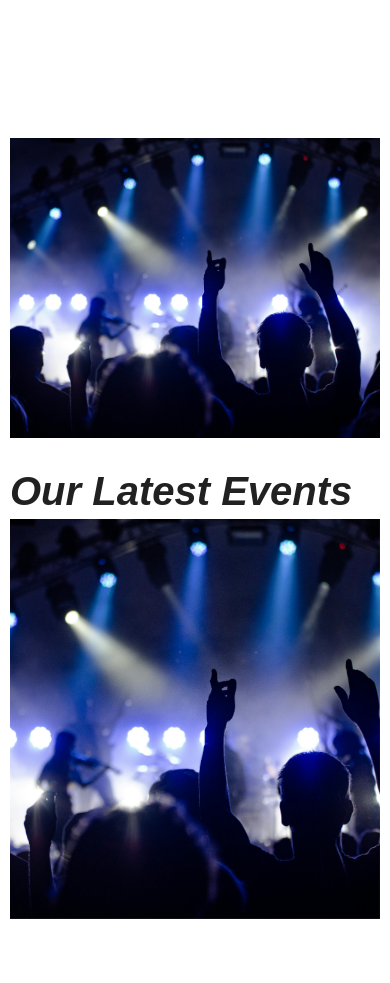
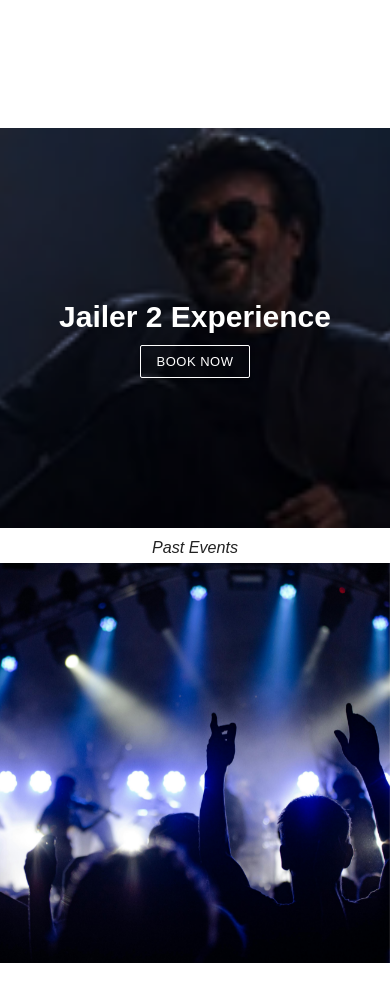
Before and after one commit to KESHAVBERG/sequeal, a plain HTML site: page index.html in a window 390 px wide. Shown: the part 1560-2543 px from the top of the page. Before the commit the page ends 2489 px from the top, so only its background shows below. Drawn offline with nearby package versions, Linux system fonts and the light colour scheme; a web font is replaced by a local one.

Commit message:
booknow test

```diff
--- a/index.html
+++ b/index.html
@@ -14,7 +14,9 @@
 
     <link rel="preconnect" href="https://fonts.googleapis.com">
     <link rel="preconnect" href="https://fonts.gstatic.com" crossorigin>
-<link href="https://fonts.googleapis.com/css2?family=Nunito:ital,wght@0,200..1000;1,200..1000&family=Pacifico&family=Rosario:ital,wght@0,300..700;1,300..700&family=SUSE:wght@100..800&display=swap" rel="stylesheet">
+    <link
+        href="https://fonts.googleapis.com/css2?family=Nunito:ital,wght@0,200..1000;1,200..1000&family=Pacifico&family=Rosario:ital,wght@0,300..700;1,300..700&family=SUSE:wght@100..800&display=swap"
+        rel="stylesheet">
     <link
         href="https://fonts.googleapis.com/css2?family=Courgette&family=Oswald:wght@200..700&family=Style+Script&display=swap"
         rel="stylesheet">
@@ -32,25 +34,28 @@
             </div>
         </div>
     </section>
-    <section id="Aboutus"  style="">
+    <section id="Aboutus">
         <div class="row">
-            <div class="col l12 m12 s12 about-text " style="">
-                <h6 class="fancy header-text" style="">About Us</h6>
+            <div class="col l12 m12 s12 about-text ">
+                <h6 class="fancy header-text">About Us</h6>
                 <p>Lorem ipsum dolor sit amet consectetur adipisicing elit. Magnam, in necessitatibus doloribus eveniet,
                     alias vero adipisci fuga molestias ea blanditiis earum sed corporis neque explicabo assumenda quos
-                    incidunt. Magni, nihil.Lorem ipsum dolor sit amet consectetur adipisicing elit. Magnam, in necessitatibus doloribus eveniet,
+                    incidunt. Magni, nihil.Lorem ipsum dolor sit amet consectetur adipisicing elit. Magnam, in
+                    necessitatibus doloribus eveniet,
                     alias vero adipisci fuga molestias ea blanditiis earum sed corporis neque explicabo assumenda quos
                     incidunt. Magni, nihil.</p>
             </div>
         </div>
     </section>
-    <section id="recent-pics" style="padding: 10px;">
-        <div class="row">
-            <div class="col l6 s12 recentbanner">
+    <section class="currentSection">
+        <div class="recentbanner">
+            <h4 class="recentbanner-header">Jailer 2 Experience</h4>
+            <a class="waves-effect waves-light btn-small book-now">Book Now</a>
 
         </div>
-        </div>
-        <h6 class="header-title header-text" style="font-size: 40px;">Our Latest Events</h6>
+    </section>
+    <section id="recent-pics" style="margin-bottom:20px">
+        <h6 class="fancy header-text">Past Events</h6>
         <div class="carousel carousel-slider center">
             <div class="carousel-item">
             </div>
--- a/style.css
+++ b/style.css
@@ -19,14 +19,30 @@ html, body {
   font-weight: 500;
    font-style: italic;
   }
+  .currentSection{
+    width: 100vw;
+  }
   .recentbanner{
-    height: 300px;
-    width: 300px;
-    background-image: url(./images/PastEvents/pastevet1.jpg);
+    height: 400px;
+    width: 100vw;
+    background-image: url(./images/current.png);
     background-position: center;
     background-repeat: no-repeat;
     background-size: cover;
+    display: flex;
+    flex-direction: column;
+    align-items: center;
+    justify-content: center;
+    align-items: center;
+    text-align: center;
   }
+  .recentbanner-header{
+    font-size: 30px;
+    font-weight: bold;
+    color: white;
+
+  }
+
 .header-title {
   font-family: "Rosario", sans-serif;
   font-optical-sizing: auto;
@@ -77,9 +93,14 @@ section {
     padding-right: 10%;
   }
   #recent-pics{
+    text-align: center;
     display: flex;
+    width: 100vw;
+    overflow-y: hidden;
+    flex-direction: column;
     justify-content: center;
-    flex-direction: column;
+    align-items: center;
+    text-align: center;
     width: 100vw;
   }
   #header{
@@ -113,3 +134,25 @@ section {
       width: 50%;
     }
   }
+  @media only screen and (max-width: 600px) {
+    .recentbanner{
+      height: 400px;
+      width: 100vw;
+      background-image: url(./images/currentsmaller.png);
+      background-position: center;
+      background-repeat: no-repeat;
+      background-size: cover;
+      display: flex;
+      flex-direction: column;
+      align-items: center;
+      justify-content: center;
+      align-items: center;
+      text-align: center;
+    }
+  }
+
+
+  .btn-small{
+    background-color: transparent;
+    border: 1px solid white;
+  }
```
Also changed, not shown: images/current.png (added), images/currentsmaller.png (added), images/jailer2.jpg (added). Lines whose indentation alone changed are shown as unchanged.
